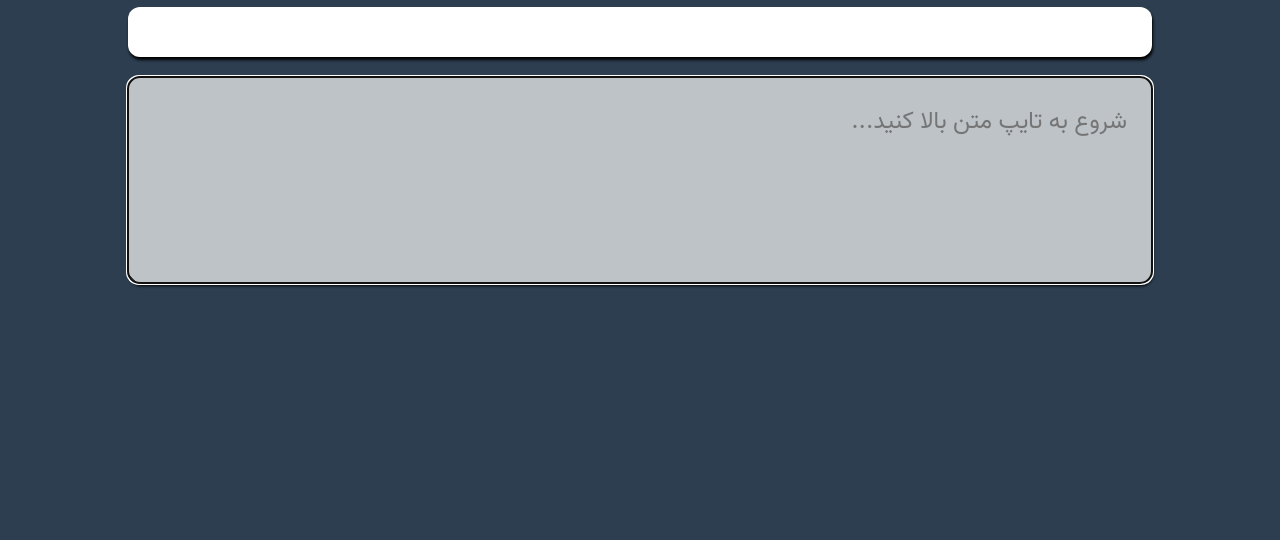
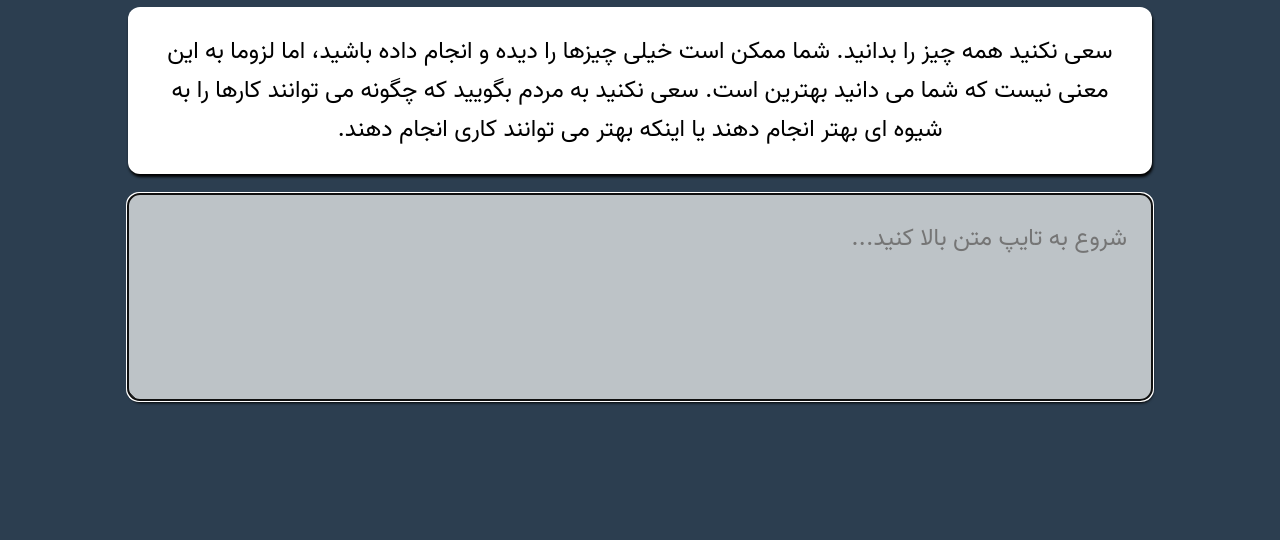
Before and after one commit to mre-dev/typing-test, a plain HTML site: page index.html in a window 1280 px wide. Shown: the part 260-800 px from the top of the page. Drawn offline with Linux system fonts and the light colour scheme.

Commit message:
Change JS address

```diff
--- a/index.html
+++ b/index.html
@@ -36,6 +36,6 @@
       ></textarea>
     </div>
 
-    <script src="./typing-test.js"></script>
+    <script src="assets/js/typing-test.js"></script>
   </body>
 </html>
```
